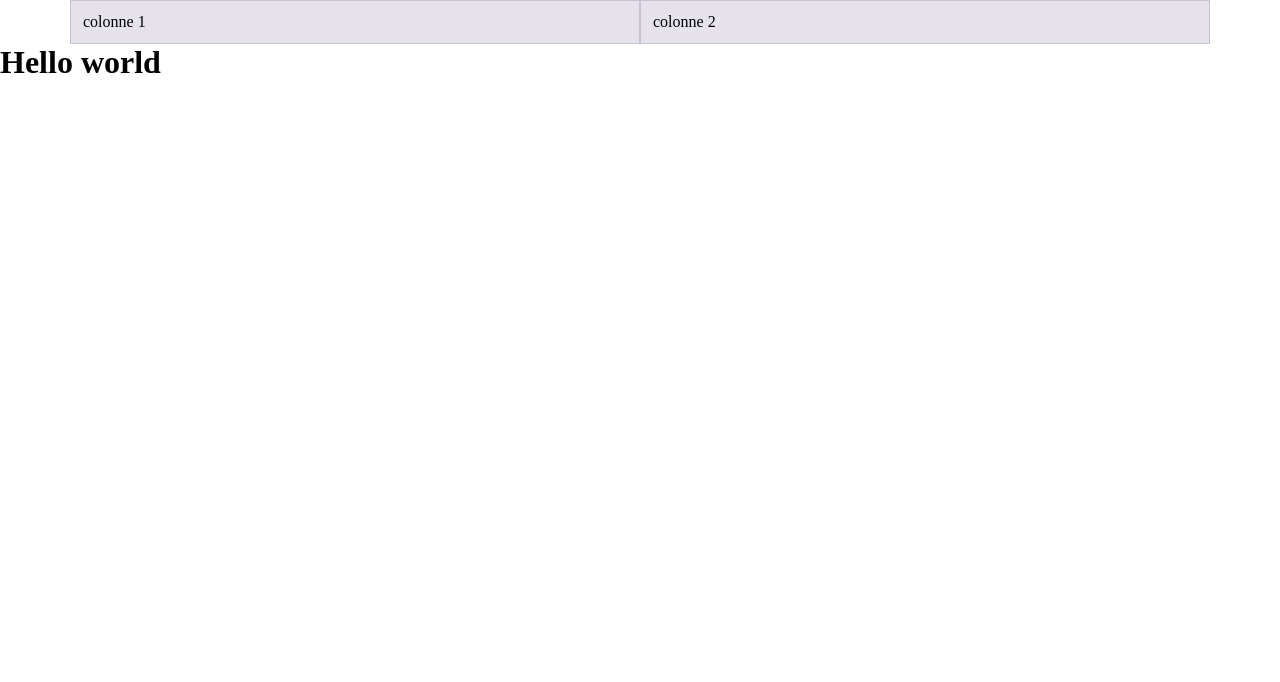
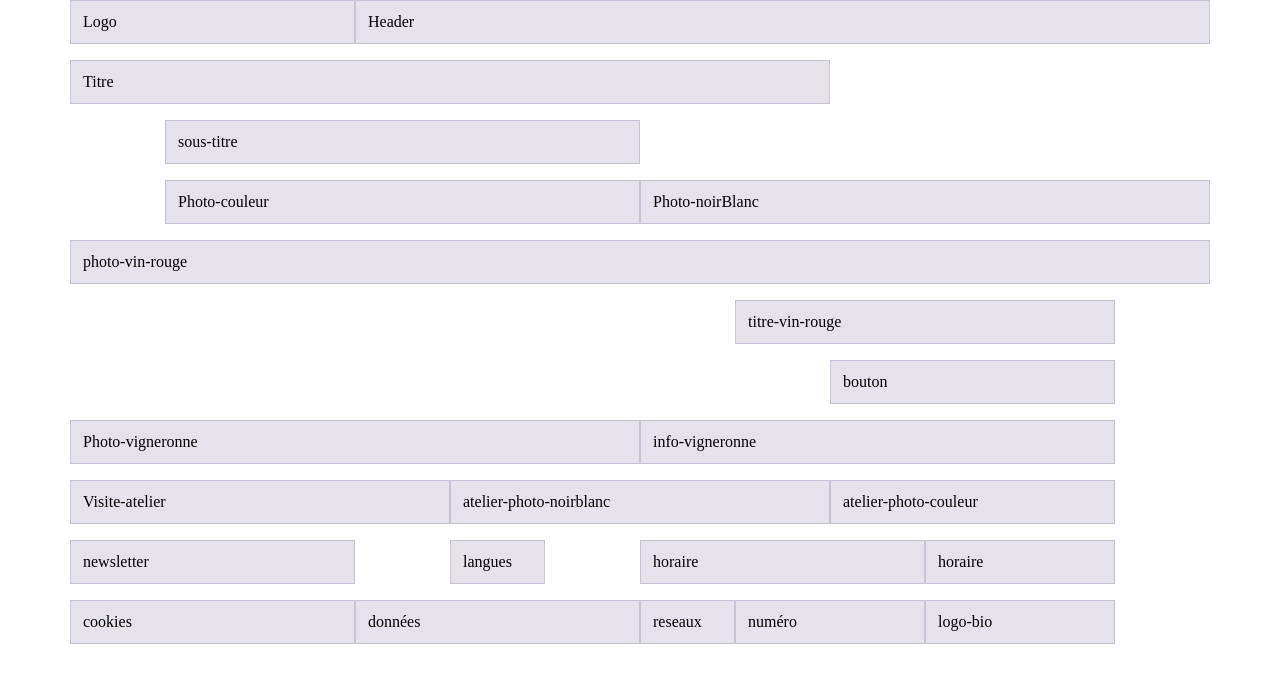
Before and after one commit to Paula-melol/IMD22-Projet-vin-PaulaMelo, a website built with Parcel: page src/index.html in a window 1280 px wide. Built offline with nearby package versions, Linux system fonts and the light colour scheme.

Commit message:
grille de la homepage

```diff
--- a/src/index.html
+++ b/src/index.html
@@ -9,11 +9,59 @@
   <body>
     <div class="container">
       <div class="row">
-        <div class="col">colonne 1</div>
-        <div class="col">colonne 2</div>
+        <div class="col-3">Logo</div>
+        <div class="col-9">Header</div>
+      </div>
+
+      <div class="row">
+        <div class="col-8">Titre</div>
+      </div>
+
+      <div class="row">
+        <div class="col-5 offset-1">sous-titre</div>
+      </div>
+
+      <div class="row">
+        <div class="col-5 offset-1">Photo-couleur</div>
+        <div class="col-6">Photo-noirBlanc</div>
+      </div>
+      <div class="row">
+        <div class="col-12">photo-vin-rouge</div>
+      </div>
+
+      <div class="row">
+        <div class="col-4 offset-7">titre-vin-rouge</div>
+      </div>
+
+      <div class="row">
+        <div class="col-3 offset-8">bouton</div>
+      </div>
+      <div class="row">
+        <div class="col-6">Photo-vigneronne</div>
+        <div class="col-5">info-vigneronne</div>
+      </div>
+
+      <div class="row">
+        <div class="col-4">Visite-atelier</div>
+        <div class="col-4">atelier-photo-noirblanc</div>
+        <div class="col-3">atelier-photo-couleur</div>
+      </div>
+
+      <div class="row">
+        <div class="col-3">newsletter</div>
+        <div class="col-1 offset-1">langues</div>
+        <div class="col-3 offset-1">horaire</div>
+        <div class="col-2">horaire</div>
+      </div>
+
+      <div class="row">
+        <div class="col-3">cookies</div>
+        <div class="col-3">données</div>
+        <div class="col-1">reseaux</div>
+        <div class="col-2">numéro</div>
+        <div class="col-2">logo-bio</div>
       </div>
     </div>
-    <h1>Hello world</h1>
 
     <script src="js/main.js" type="module"></script>
   </body>
```
